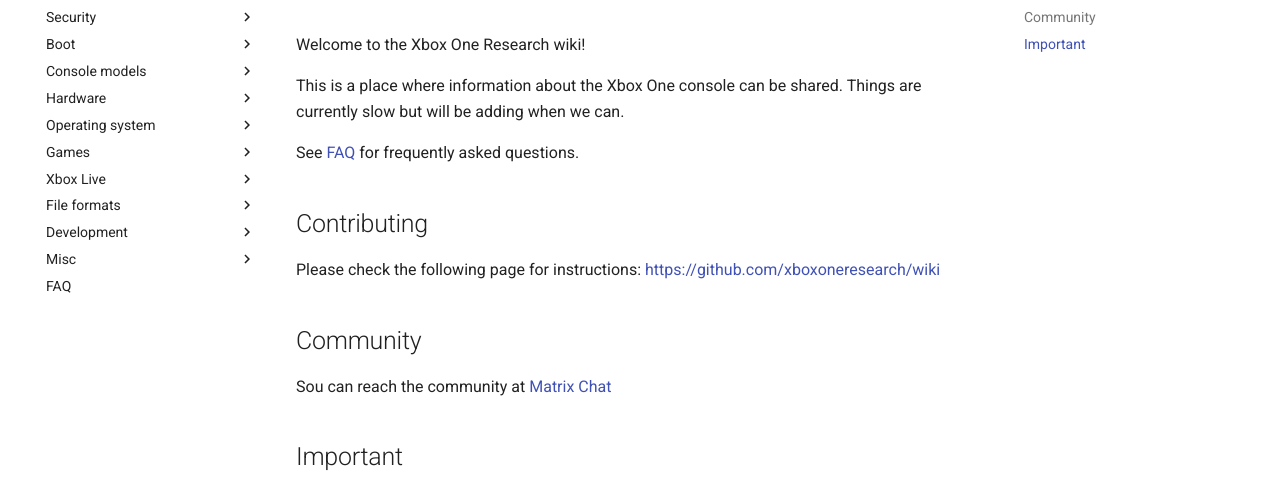
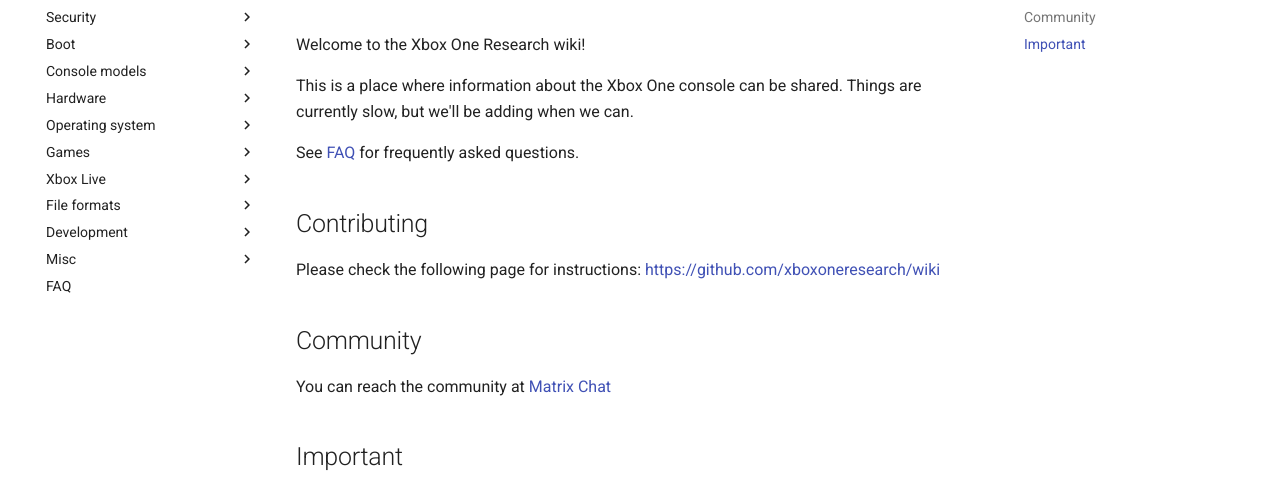
Before and after one commit to xboxoneresearch/wiki, an MkDocs documentation site: the page built from docs/index.md, in a window 1280 px wide. Shown: the part 148-633 px from the top of the page. Built offline with MkDocs 1.6.1 and Material for MkDocs 9.7.7, drawn with Linux system fonts in a browser that asks for light colours; comment, search, counter and statistics services are not loaded.

Commit message:
fix two spelling mistakes and a missing comma on index

```diff
--- a/docs/index.md
+++ b/docs/index.md
@@ -5,7 +5,7 @@
 Welcome to the Xbox One Research wiki\!
 
 This is a place where information about the Xbox One console can be
-shared. Things are currently slow but will be adding when we can.
+shared. Things are currently slow, but we'll be adding when we can.
 
 See [FAQ](faq.md) for frequently asked questions.
 
@@ -15,7 +15,7 @@
 
 ## Community
 
-Sou can reach the community at [Matrix Chat](https://matrix.to/#/#xboxoneresearch_space:matrix.org)
+You can reach the community at [Matrix Chat](https://matrix.to/#/#xboxoneresearch_space:matrix.org)
 
 ## Important
 
```
